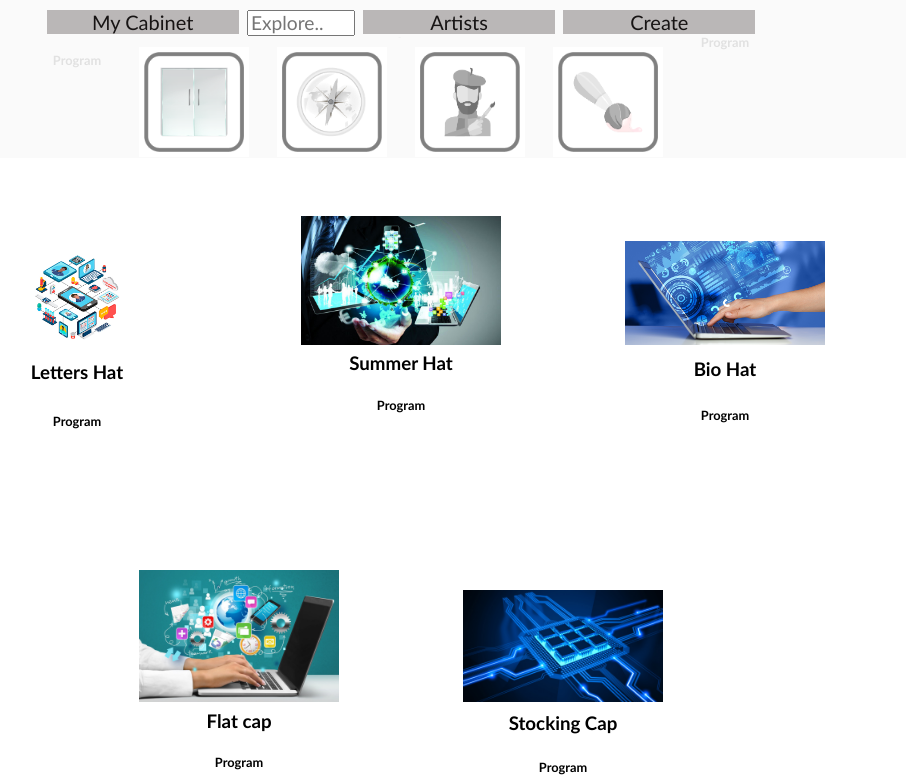
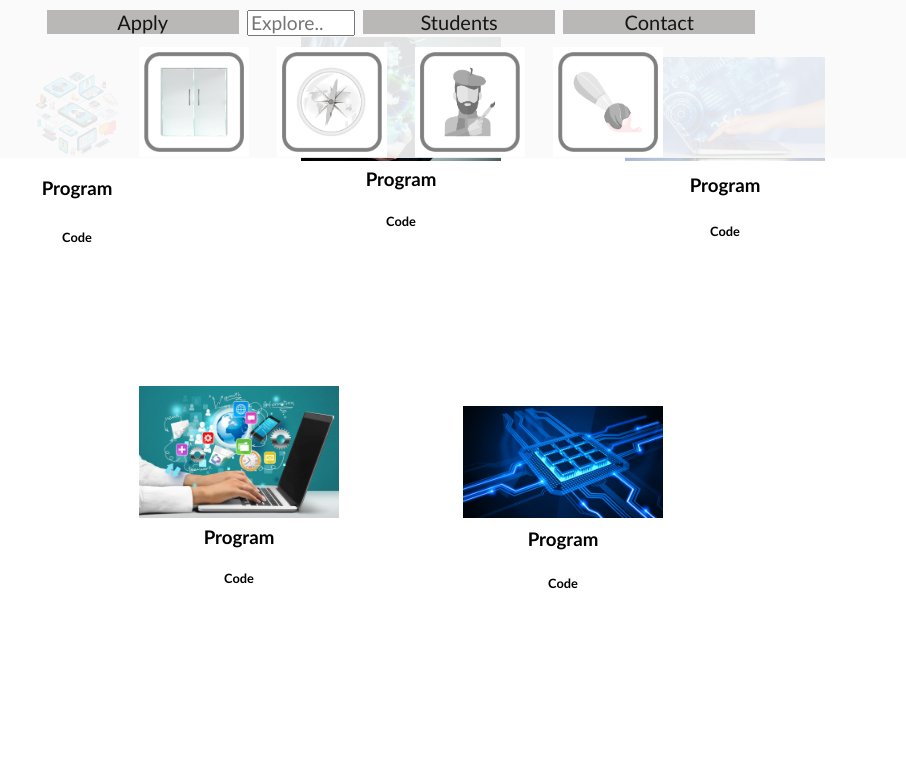
Before and after one commit to idd-jam/idd-jam.github.io, a plain HTML site: page index.html in a window 1280 px wide. Shown: the part 642-1426 px from the top of the page, without its empty margins (239-1145 px from the left). Drawn offline with Linux system fonts and the light colour scheme; a script that the page names is missing.

Commit message:
LAst class update

```diff
--- a/css/main.css
+++ b/css/main.css
@@ -55,7 +55,7 @@
 }
 
 body {
-	background-color: tomato;
+	background-color:#ffffff;
 }
 .MyDivClassTerm3
 {
@@ -138,7 +138,7 @@ grid-template-columns: 1fr 1fr 1fr 1fr;
 }
 header{
   text-align: center;
-  height: 51.5vh;
+  height: 20vh;
   position: fixed;
   top: 0;
   width: 100%;
@@ -146,7 +146,7 @@ header{
 }
 main{
   scroll-behavior: auto;
-  margin-top: 48vh;
+  margin-top: 25vh;
   margin-bottom: 30vh;
   background-color: rgb(255, 255, 255)
 }
--- a/index.html
+++ b/index.html
@@ -18,63 +18,60 @@
 	  </head>
 	  <body>
 		<header>
-
-
-
+			<h1 class="divider">George Brown</h1>
+			<button class="bin">Click here if you like GBC programs</button>
 			<div class="MyDivClassTerm3">
-				<img src="img/title 1.jpg" alt="img/no image.png">
+			<img src="" alt="img/no image.png"> <!--main image is here-->
 			</div>
-
-
 		</header>
 		<main>
 		  <div class="MyDivClass">
 			<img src="img/hat 1.png" alt="img/no image.png">
-			<h3 class="productTitle"> Animal Hat </h3>
+			<h3 class="productTitle"> Program </h3>
 			<h3 class="productDes"> Program </h3>
 		  </div>
 		  <div class="MyDivClass">
 			<img src="img/hat 2.png" alt="img/no image.png">
-			<h3 class="productTitle">Ocean Ushanka</h3>
+			<h3 class="productTitle">Program</h3>
 			<h3 class="productDes"> Program </h3>
 		  </div>
 		  <div class="MyDivClass">
 			<a href="file:///Users/julianmutis/Google%20Drive/6-%20Information%20Architecture%202/ASSIGNMENTS/mutis-julian-assignment-one/index%202.html"><img src="img/hat 3.png" alt="img/no image.png"></a>
-			<a href="file:///Users/julianmutis/Google%20Drive/6-%20Information%20Architecture%202/ASSIGNMENTS/mutis-julian-assignment-one/index%202.html"><h3 class="productTitle">Bear Hat</h3></a>
-			<h3 class="productDes"> Program </h3>
+			<a href="file:///Users/julianmutis/Google%20Drive/6-%20Information%20Architecture%202/ASSIGNMENTS/mutis-julian-assignment-one/index%202.html"><h3 class="productTitle">Program</h3></a>
+			<h3 class="productDes">Code</h3>
 		  </div>
 		  <div class="MyDivClass">
 			<img src="img/hat 4.jpg" alt="img/no image.png">
-			<h3 class="productTitle">Letters Hat</h3>
-			<h3 class="productDes"> Program </h3>
+			<h3 class="productTitle">Program</h3>
+			<h3 class="productDes">Code</h3>
 		  </div>
 		  <div class="MyDivClass">
 			<img src="img/hat 5.jpg" alt="img/no image.png">
-			<h3 class="productTitle">Summer Hat</h3>
-			<h3 class="productDes"> Program </h3>
+			<h3 class="productTitle">Program</h3>
+			<h3 class="productDes">Code</h3>
 		  </div>
 		  <div class="MyDivClass">
 			<img src="img/hat 6.png" alt="img/no image.png">
-			<h3 class="productTitle">Bio Hat</h3>
-			<h3 class="productDes"> Program </h3>
+			<h3 class="productTitle">Program</h3>
+			<h3 class="productDes">Code</h3>
 		  </div>
 		  <div class="MyDivClass">
 			<img src="img/hat 7.jpg" alt="img/no image.png">
-			<h3 class="productTitle">Flat cap</h3>
-			<h3 class="productDes"> Program </h3>
+			<h3 class="productTitle">Program</h3>
+			<h3 class="productDes">Code</h3>
 		  </div>
 		  <div class="MyDivClass">
 			<img src="img/hat 8.jpg" alt="img/no image.png">
-			<h3 class="productTitle">Stocking Cap</h3>
-			<h3 class="productDes"> Program </h3>
+			<h3 class="productTitle">Program</h3>
+			<h3 class="productDes">Code</h3>
 		  </div>
 		</main>
 		<footer>
 		  <div class="topnav">
-			<a class="active" href="#Main Cabinet">My Cabinet</a>
+			<a class="active" href="#Main Cabinet">Apply</a>
 			<input class="myinput" type="Text" placeholder="Explore..">
-			<a class="active" href="#Artists">Artists</a>
-			<a class="active" href="#Create">Create</a>
+			<a class="active" href="#Artists">Students</a>
+			<a class="active" href="#Create">Contact</a>
 		  </div>
 		  <div class="MyDivClass2">
 			<img src="img/menu 1.png" alt="img/no image.png">
@@ -95,7 +92,4 @@
 
 
 	</body></html>
-	<body>
-		<h1>booom world!👨🏼‍🚀</h1>
-	</body> fall part
 </html>
```
